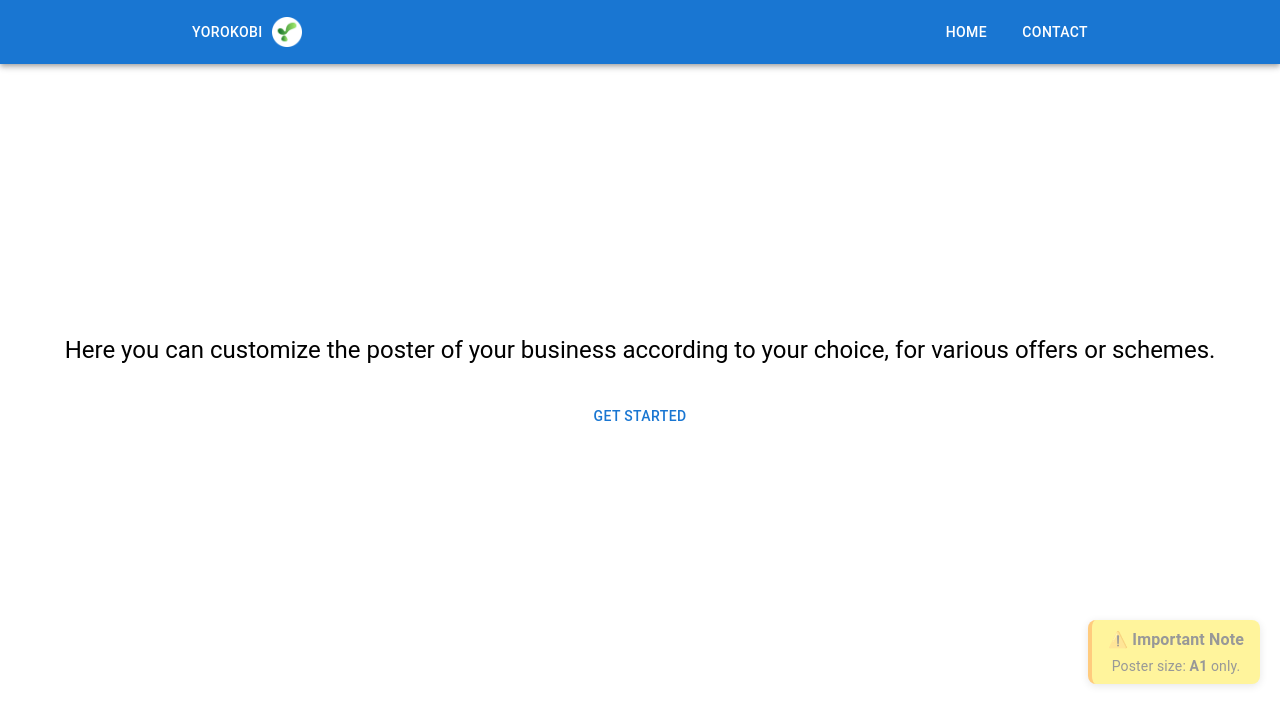
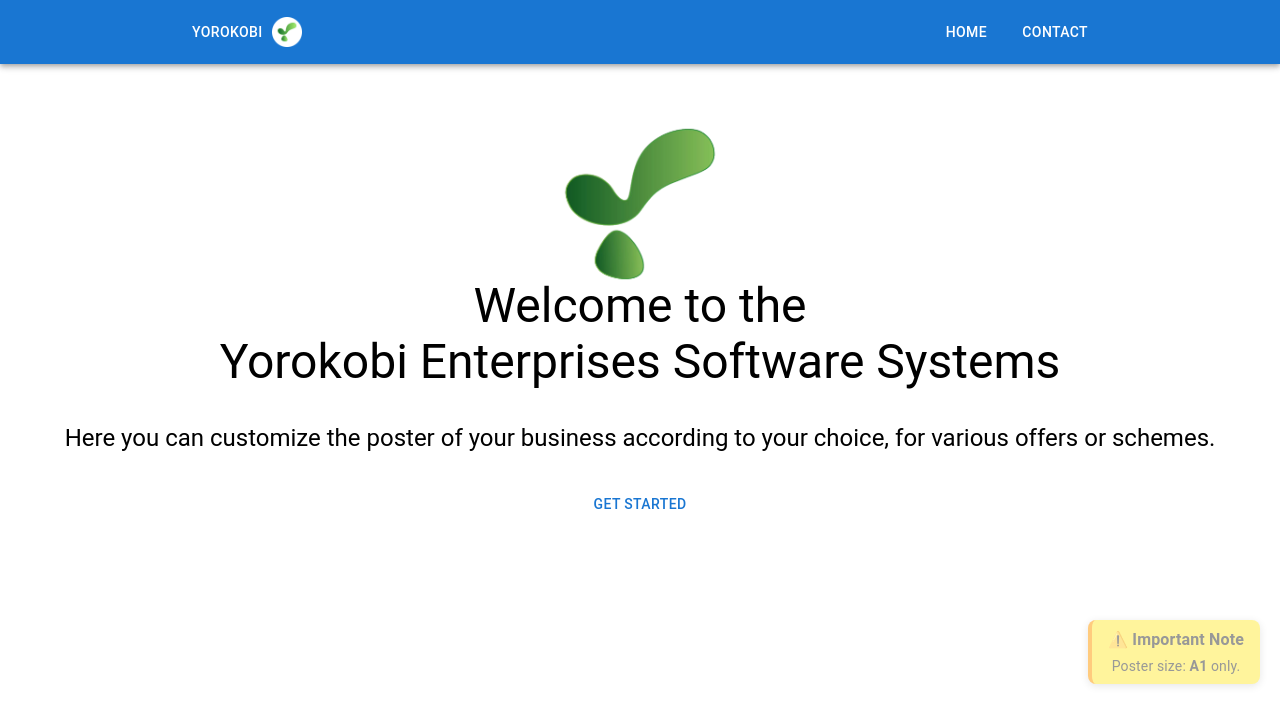
Before and after one commit to bipin-Pariyar2003/YK, a React (Vite) app: page / in a window 1280 px wide. Shown: the top 724 px of the page. Built offline with nearby package versions, Linux system fonts and the light colour scheme.

Commit message:
updated home LandingPage

```diff
--- a/src/views/Home/index.jsx
+++ b/src/views/Home/index.jsx
@@ -29,11 +29,13 @@ const Home = () => {
         >
           {selectedCategory && (
             <Typography variant="h6">
-              Selected Business Category: {selectedCategory}
+              Selected Business Category: <b>{selectedCategory}</b>
             </Typography>
           )}
           {selectedColor && (
-            <Typography variant="h6">Selected Color: {selectedColor}</Typography>
+            <Typography variant="h6">
+              Selected Color: <b>{selectedColor}</b>
+            </Typography>
           )}
 
           {selectedCategory && selectedColor && (
--- a/src/views/LandingPage/index.jsx
+++ b/src/views/LandingPage/index.jsx
@@ -2,6 +2,7 @@ import { Button, Stack, Typography, Card, Box } from "@mui/material";
 import { motion } from "framer-motion";
 import Navbar from "Components/Navbar";
 import { useNavigate } from "react-router-dom";
+import yorokobiTransparent from "assets/images/yorokobi-transparent.png";
 
 const LandingPage = () => {
   const navigate = useNavigate();
@@ -21,6 +22,25 @@ const LandingPage = () => {
           height: "80svh",
           px: 2, // Padding for small screens
           position: "relative", // Enables absolute positioning inside
+          // backgroundImage: `url(${yorokobiTransparent})`,
+          // backgroundSize: "cover",
+          // backgroundPosition: "center",
+          // backgroundRepeat: "no-repeat",
+          "&::before": {
+            content: '""',
+            position: "absolute",
+            top: "50%",
+            left: "50%",
+            transform: "translate(-50%, -110%)", // Centers the image
+            width: "300px",
+            height: "300px",
+            backgroundImage: `url(${yorokobiTransparent})`,
+            backgroundSize: "cover",
+            backgroundPosition: "center",
+            backgroundRepeat: "no-repeat",
+            filter: "brightness(80%)", // Dim the image (adjust the %)
+            zIndex: -1, // Keep the background behind the content
+          },
         }}
       >
         {/* Animated Typography for Description */}
@@ -30,6 +50,9 @@ const LandingPage = () => {
           transition={{ duration: 1, delay: 0.5 }}
           style={{ textAlign: "center" }} // Center text & button
         >
+          <Typography variant="h3" sx={{ textAlign: "center", mb: 4, mt: 4 }}>
+            Welcome to the <br /> Yorokobi Enterprises Software Systems
+          </Typography>
           <Typography variant="h5" sx={{ textAlign: "center", mb: 2 }}>
             Here you can customize the poster of your business according to your choice,
             for various offers or schemes.
```
Also changed, not shown: src/assets/images/yorokobi-transparent.png (added).
